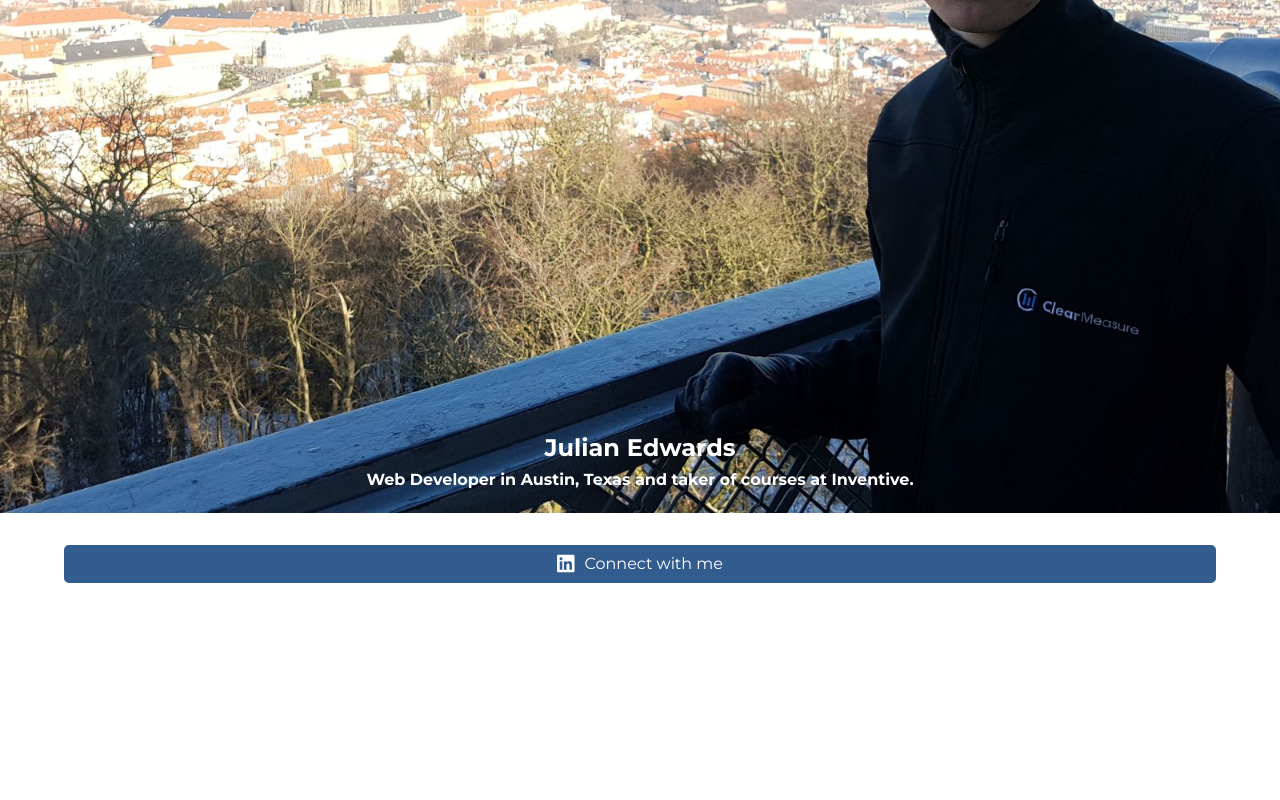
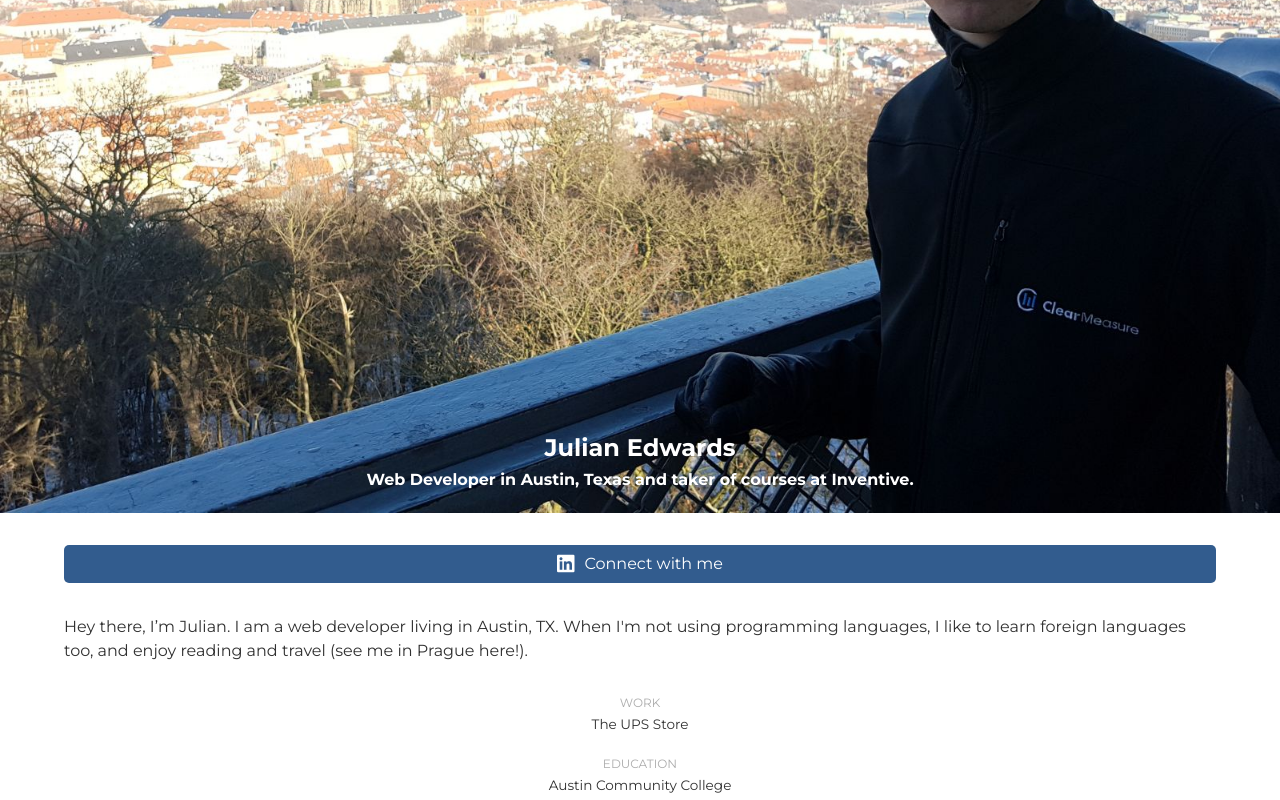
Before and after one commit to julianmedwards/responsive-profile-site, a website: page index.html in a window 1280 px wide. Shown: the part 522-1322 px from the top of the page. Before the commit the page ends 1137 px from the top, so only its background shows below. Drawn offline with Linux system fonts and the light colour scheme.

Commit message:
Bio text added (paragraph & experience).

```diff
--- a/index.html
+++ b/index.html
@@ -65,6 +65,17 @@
           ><i class="fab fa-linkedin fa-lg inline-icon white"></i>Connect with
           me</a
         >
+        <p class="textblock">
+          Hey there, I’m Julian. I am a web developer living in Austin, TX. When
+          I'm not using programming languages, I like to learn foreign languages
+          too, and enjoy reading and travel (see me in Prague here!).
+        </p>
+        <div class="experience">
+          <p class="supertitle grey">WORK</p>
+          <p class="subscript">The UPS Store</p>
+          <p class="supertitle grey">EDUCATION</p>
+          <p class="subscript">Austin Community College</p>
+        </div>
       </div>
     </div>
   </body>
--- a/public/styles.css
+++ b/public/styles.css
@@ -127,10 +127,29 @@ body {
     margin: 0 5%;
 }
 
+.experience {
+    text-align: center;
+}
+
 /* Text Styling & Spacing */
 
 .title {
     margin: 0.5rem 0;
+}
+
+.textblock {
+    margin: 2rem 0;
+    line-height: 1.5em;
+}
+
+.supertitle {
+    font-size: 0.75rem;
+    margin: 2em 0 0.5em 0;
+}
+
+.subscript {
+    font-size: 0.85rem;
+    margin: 0 0 0.5em 0;
 }
 
 @media (max-width: 480px) {
--- a/src/styles.css
+++ b/src/styles.css
@@ -127,10 +127,29 @@ body {
     margin: 0 5%;
 }
 
+.experience {
+    text-align: center;
+}
+
 /* Text Styling & Spacing */
 
 .title {
     margin: 0.5rem 0;
+}
+
+.textblock {
+    margin: 2rem 0;
+    line-height: 1.5em;
+}
+
+.supertitle {
+    font-size: 0.75rem;
+    margin: 2em 0 0.5em 0;
+}
+
+.subscript {
+    font-size: 0.85rem;
+    margin: 0 0 0.5em 0;
 }
 
 @media (max-width: 480px) {
```
